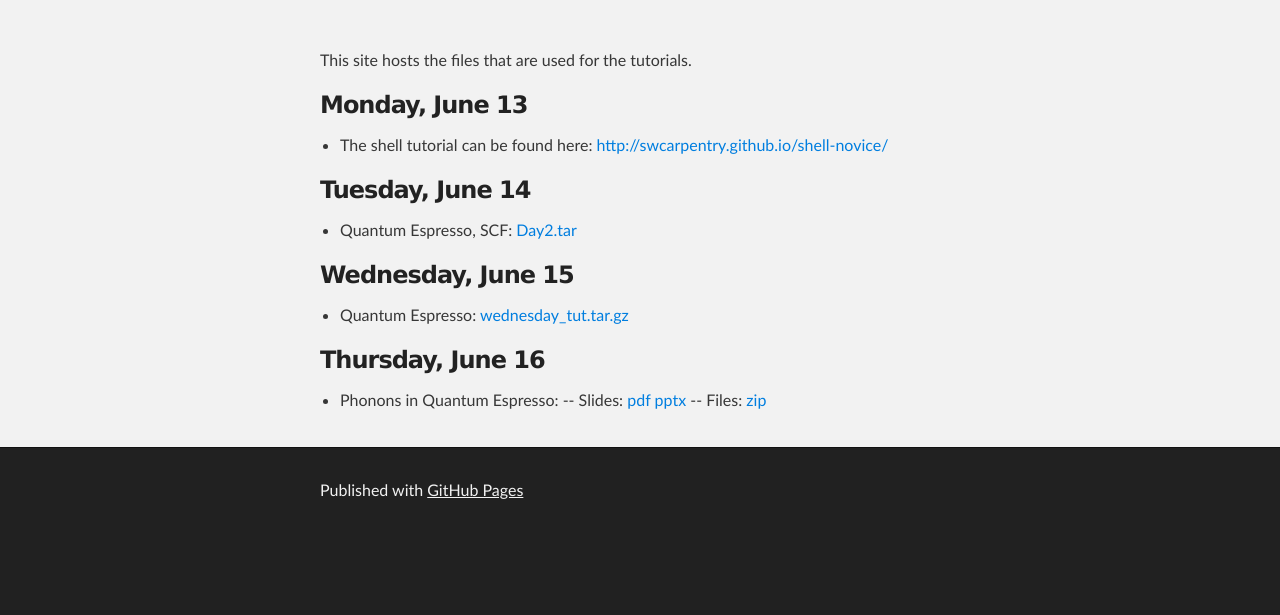
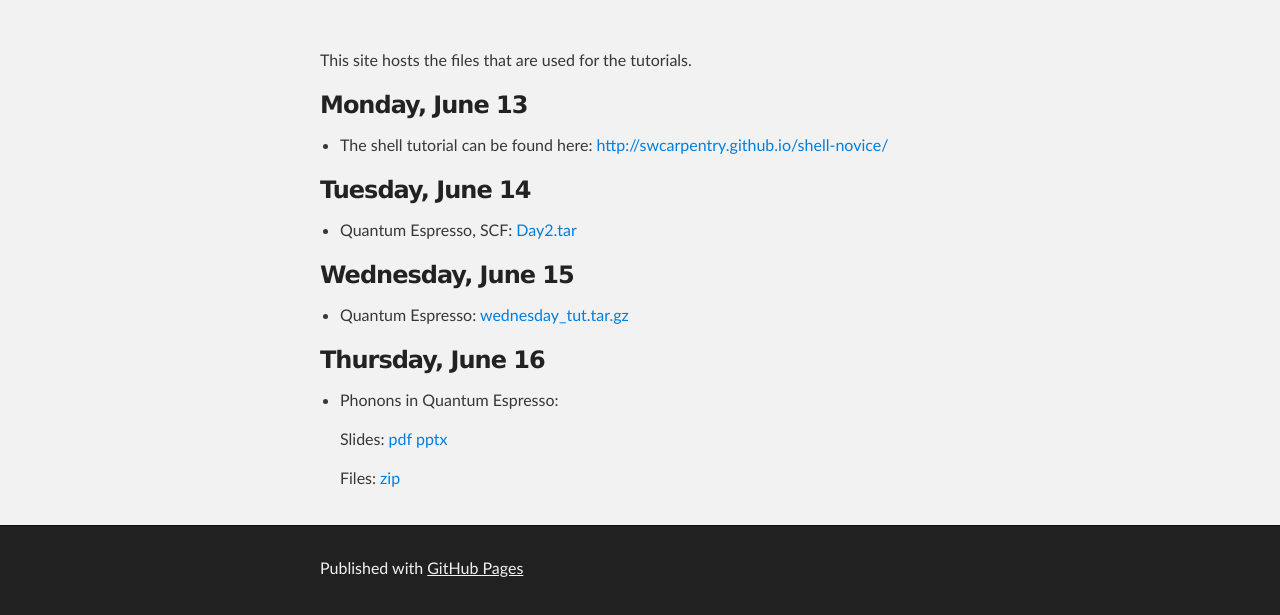
Before and after one commit to asesma-org/ASESMA2016, a plain HTML site: page index.html in a window 1280 px wide. Shown: the part 239-854 px from the top of the page. Before the commit the page ends 800 px from the top, so only its background shows below. Drawn offline with Linux system fonts and the light colour scheme.

Commit message:
Replace master branch with page content via GitHub

```diff
--- a/index.html
+++ b/index.html
@@ -57,9 +57,12 @@
 <a id="thursday-june-16" class="anchor" href="#thursday-june-16" aria-hidden="true"><span aria-hidden="true" class="octicon octicon-link"></span></a>Thursday, June 16</h3>
 
 <ul>
-<li>Phonons in Quantum Espresso:
--- Slides: <a href="dynmat.pdf">pdf</a> <a href="dynmat.pptx">pptx</a>
--- Files: <a href="phonon_files.zip">zip</a>
+<li>
+<p>Phonons in Quantum Espresso:</p>
+
+<p>Slides: <a href="dynmat.pdf">pdf</a> <a href="dynmat.pptx">pptx</a></p>
+
+<p>Files: <a href="phonon_files.zip">zip</a></p>
 </li>
 </ul>
       </section>
--- a/params.json
+++ b/params.json
@@ -1,6 +1,6 @@
 {
   "name": "Tutorial files for ASESMA 2016",
   "tagline": "",
-  "body": "This site hosts the files that are used for the tutorials.\r\n\r\n### Monday, June 13\r\n- The shell tutorial can be found here: http://swcarpentry.github.io/shell-novice/\r\n\r\n### Tuesday, June 14\r\n- Quantum Espresso, SCF: [Day2.tar](Day2.tar)\r\n\r\n### Wednesday, June 15\r\n- Quantum Espresso: [wednesday_tut.tar.gz](wednesday_tut.tar.gz)\r\n\r\n### Thursday, June 16\r\n- Phonons in Quantum Espresso:\r\n-- Slides: [pdf](dynmat.pdf) [pptx](dynmat.pptx)\r\n-- Files: [zip](phonon_files.zip)",
+  "body": "This site hosts the files that are used for the tutorials.\r\n\r\n### Monday, June 13\r\n- The shell tutorial can be found here: http://swcarpentry.github.io/shell-novice/\r\n\r\n### Tuesday, June 14\r\n- Quantum Espresso, SCF: [Day2.tar](Day2.tar)\r\n\r\n### Wednesday, June 15\r\n- Quantum Espresso: [wednesday_tut.tar.gz](wednesday_tut.tar.gz)\r\n\r\n### Thursday, June 16\r\n- Phonons in Quantum Espresso:\r\n\r\n    Slides: [pdf](dynmat.pdf) [pptx](dynmat.pptx)\r\n    \r\n    Files: [zip](phonon_files.zip)",
   "note": "Don't delete this file! It's used internally to help with page regeneration."
 }
```
